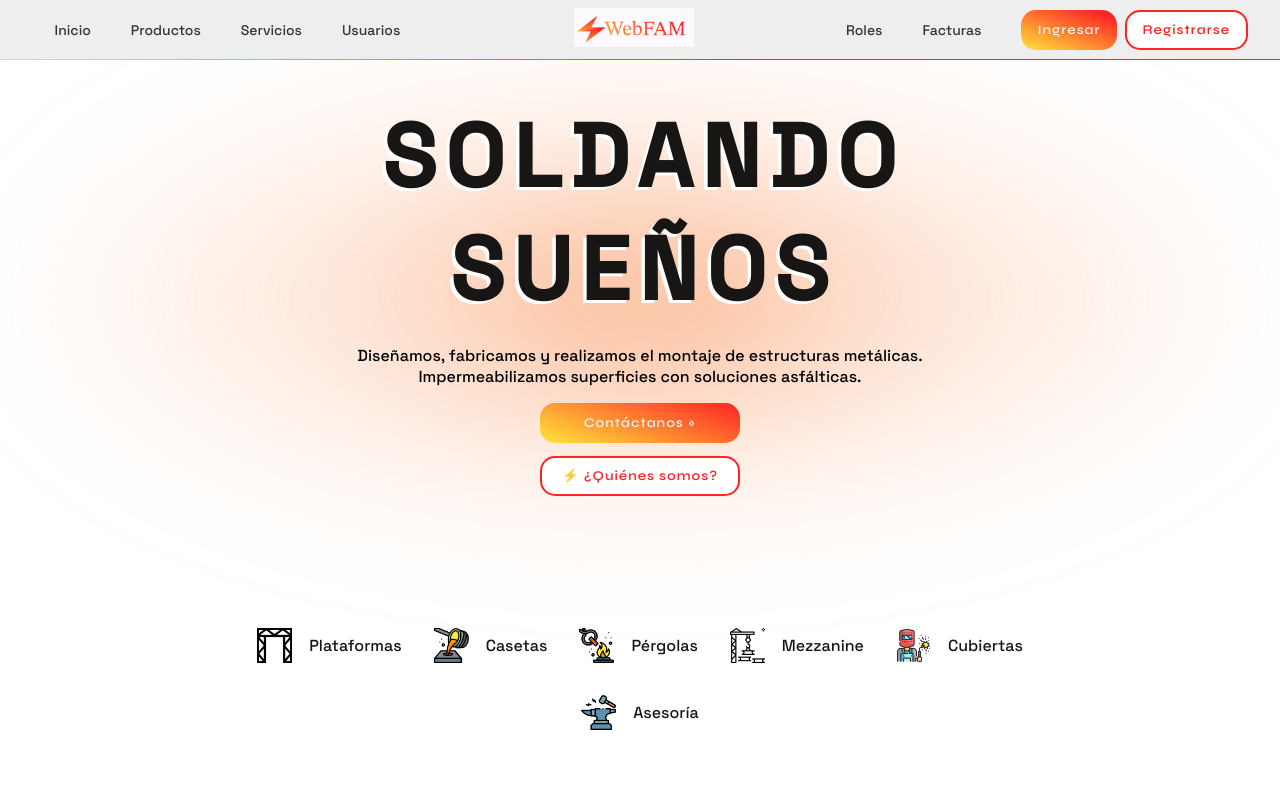
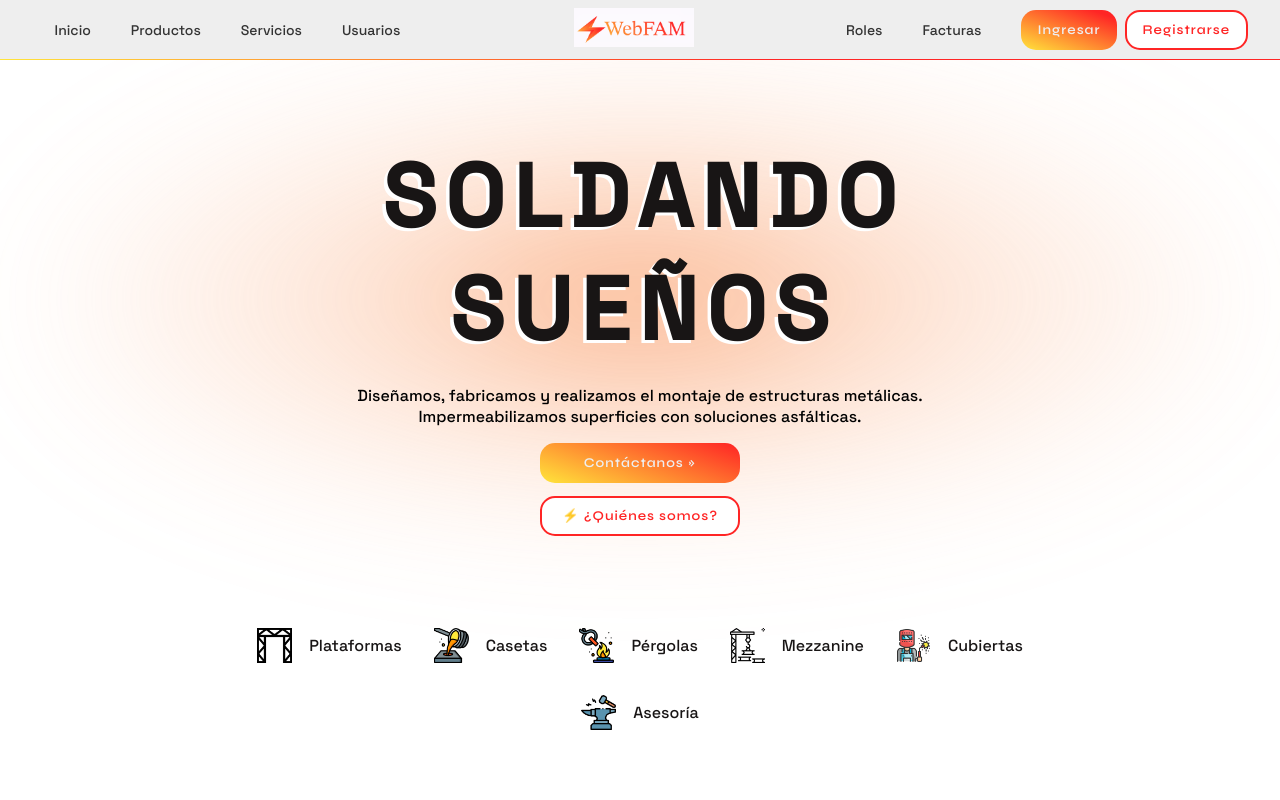
Before and after one commit to KrlosPK/WebFAM, a React (Vite) app: page / in a window 1280 px wide. Shown: the top 800 px of the page. Built offline with nearby package versions, Linux system fonts and the light colour scheme.

Commit message:
Home div moved a little

```diff
--- a/package.json
+++ b/package.json
@@ -1,7 +1,7 @@
 {
 	"name": "webfam",
 	"private": true,
-	"version": "0.8.0",
+	"version": "0.8.1",
 	"type": "module",
 	"scripts": {
 		"dev": "vite",
--- a/src/components/Home/Home.css
+++ b/src/components/Home/Home.css
@@ -8,12 +8,7 @@
   position: relative;
 }
 .home-container::before {
-	background: radial-gradient(
-		50% 50% at 50% 50%,
-		#f76b1c 0%,
-		rgba(251, 172, 127, 0.5625) 43.75%,
-		rgba(255, 255, 255, 0) 100%
-	);
+  background: radial-gradient(50% 50% at 50% 50%, #f76b1c 0%, rgba(251, 172, 127, 0.5625) 43.75%, rgba(255, 255, 255, 0) 100%);
   content: '';
   filter: blur(69.6px);
   height: 100%;
@@ -47,7 +42,11 @@
   display: flex;
   gap: 0.8rem;
 }
-
+@media (min-width: 857px) {
+  .home-container {
+    padding-top: 5rem;
+  }
+}
 @media (max-width: 857px) {
   .home-container h1 {
     font-size: calc(3em + 1vmin);
--- a/src/components/Register/Register.jsx
+++ b/src/components/Register/Register.jsx
@@ -217,12 +217,12 @@ const Register = () => {
     await axios.post(API_URL('signup'), body)
     .then(() => {
       // TODO: HACER QUE CUANDO TE REGISTRES TE DE UN TOAST DE QUE LO HICISTE
-      toast.success(
+      /* toast.success(
         '¡Usuario registrado!',
         {
           theme: 'colored'
         }
-      )
+      ) */
       navigate('/login')
     })
     .catch(() => {
```
Lines whose indentation alone changed are shown as unchanged.
